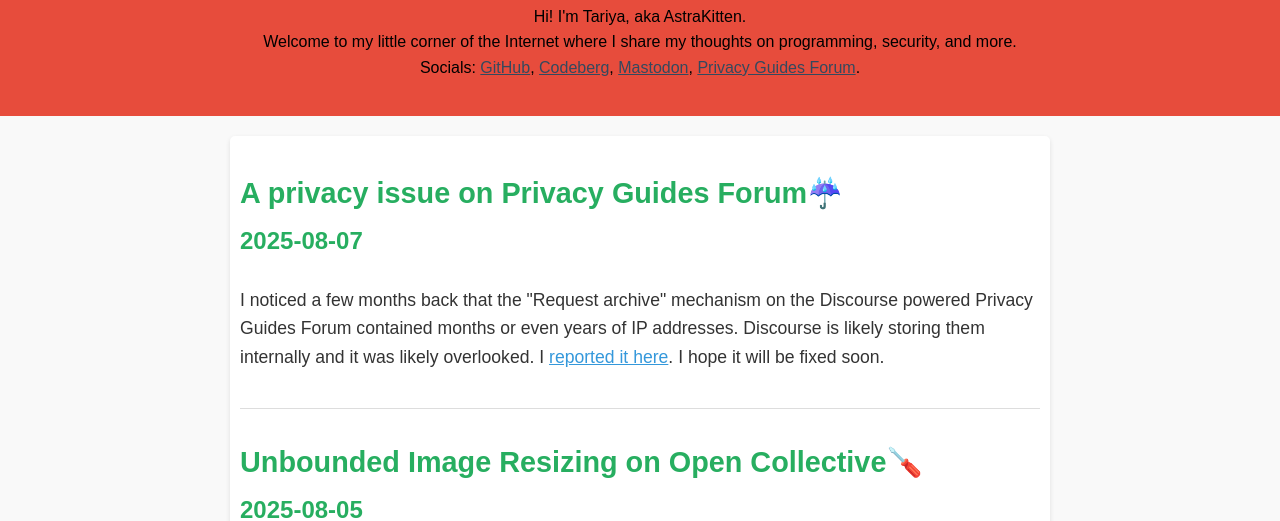
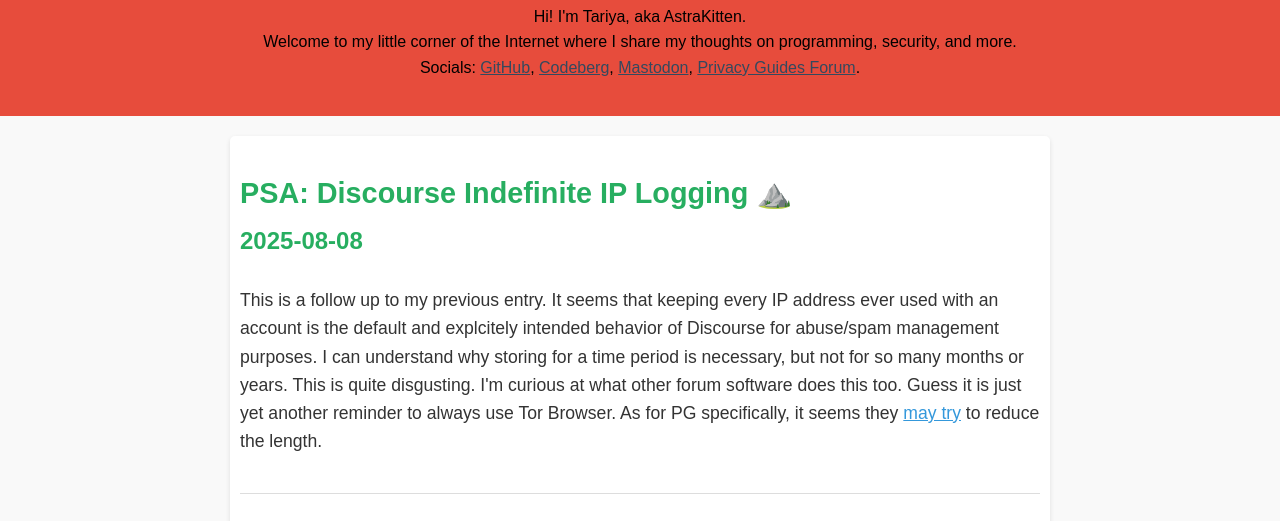
Before and after one commit to AstraKitten/astrakitten.github.io, a plain HTML site: page index.html in a window 1280 px wide. Shown: the part 264-785 px from the top of the page. Drawn offline with Linux system fonts and the light colour scheme.

Commit message:
New blog entry
Signed-off-by: Tariya <tariya@astrakitten.net>

```diff
--- a/index.html
+++ b/index.html
@@ -101,6 +101,11 @@
 
 	<div class="container">
 
+		<div class="post" id="discourse-indefinite-ip-logging">
+			<h2>PSA: Discourse Indefinite IP Logging ⛰️<br><small>2025-08-08</small></h2>
+			<p>This is a follow up to my previous entry. It seems that keeping every IP address ever used with an account is the default and explcitely intended behavior of Discourse for abuse/spam management purposes. I can understand why storing for a time period is necessary, but not for so many months or years. This is quite disgusting. I'm curious at what other forum software does this too. Guess it is just yet another reminder to always use Tor Browser. As for PG specifically, it seems they <a href="https://discuss.privacyguides.net/t/why-does-this-forum-store-ip-addresses-indefinitely/29828/12" rel="nofollow noopener noreferrer" target="_blank">may try</a> to reduce the length.</p>
+		</div>
+
 		<div class="post" id="pg-forum-indefinite-ip-logging">
 			<h2>A privacy issue on Privacy Guides Forum☔<br><small>2025-08-07</small></h2>
 			<p>I noticed a few months back that the "Request archive" mechanism on the Discourse powered Privacy Guides Forum contained months or even years of IP addresses. Discourse is likely storing them internally and it was likely overlooked. I <a href="https://discuss.privacyguides.net/t/why-does-this-forum-store-ip-addresses-indefinitely/29828" rel="nofollow noopener noreferrer" target="_blank">reported it here</a>. I hope it will be fixed soon.</p>
```
